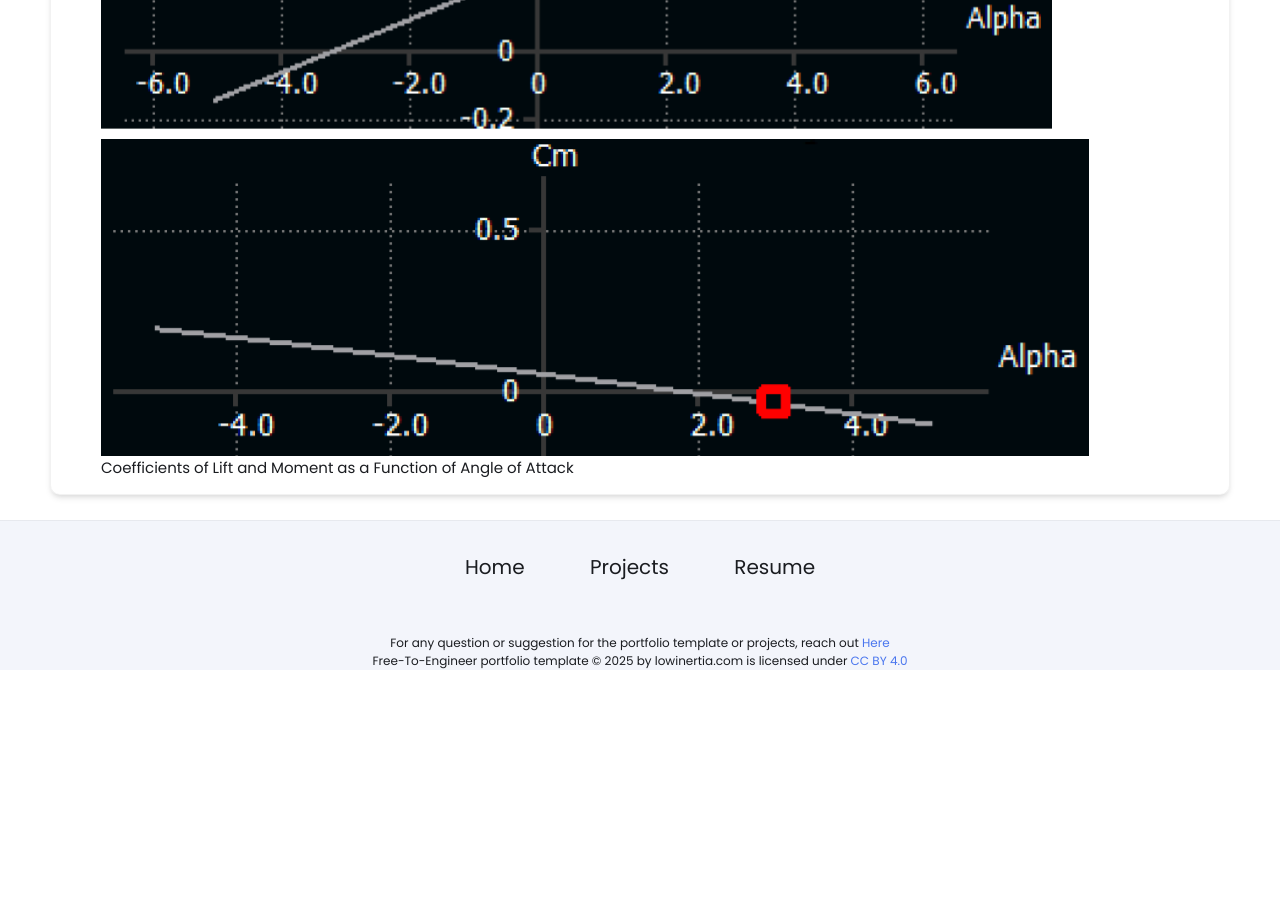
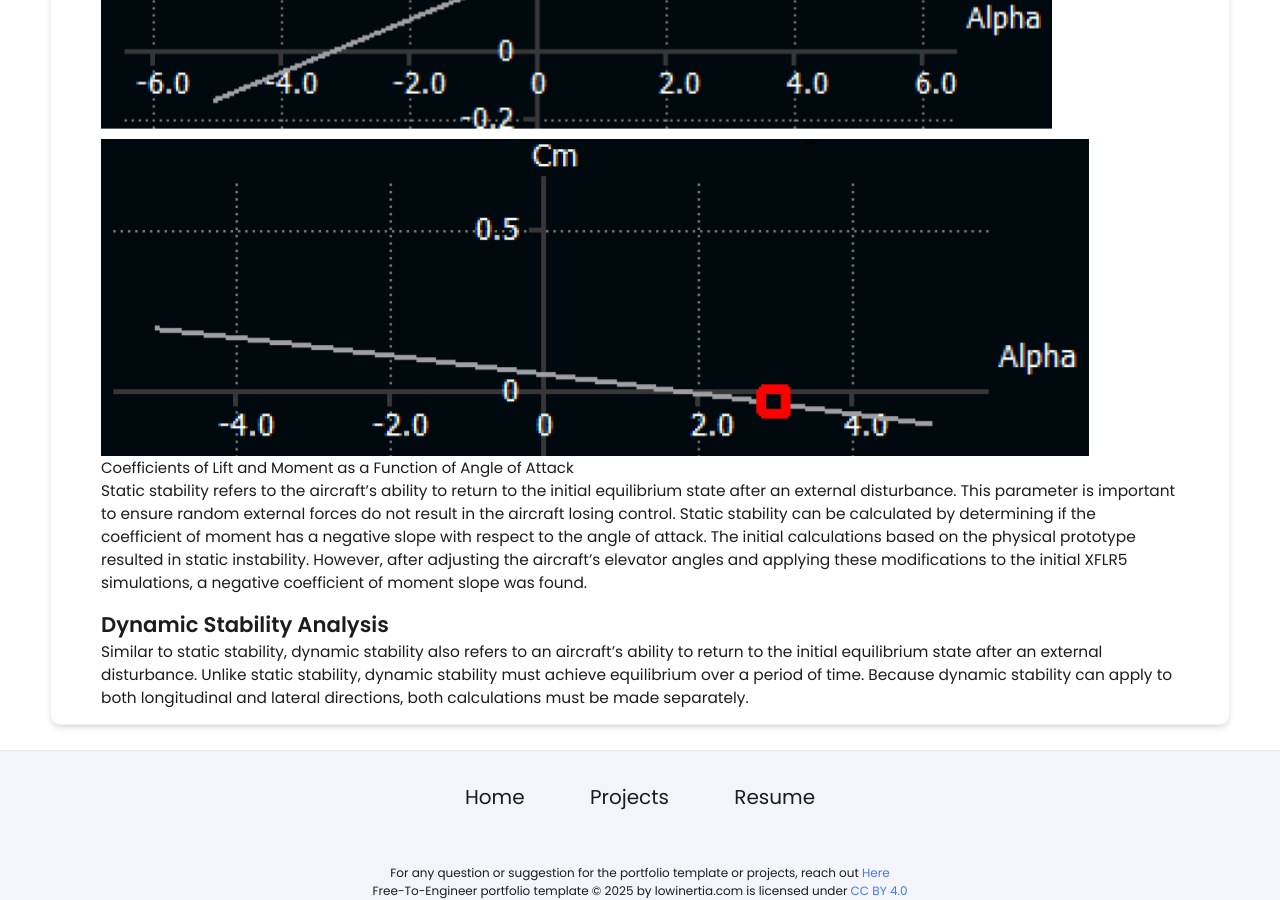
Before and after one commit to Jay-Patel-Engineer/Jay-Patel-Engineer.github.io, a Jekyll site: the page built from _projects/rcaircraft/index.md, in a window 1280 px wide and 900 px high, scrolled down 2996 px. Built offline with Jekyll 4.4.1, drawn with Linux system fonts in a browser that asks for light colours; before the commit the page ends 3666 px from its top, so only the background shows below that.

Commit message:
Update index.md

```diff
--- a/_projects/rcaircraft/index.md
+++ b/_projects/rcaircraft/index.md
@@ -27,3 +27,7 @@ The simulation results of XFLR5 can be seen below. These results will be the mai
 ## Static Stability Analysis
 {% include image-gallery.html images="xflrcoefl.png, xflrcoefm.png" height="400"%}
 <span style="font-size: 15px">Coefficients of Lift and Moment as a Function of Angle of Attack</span>
+<br>
+Static stability refers to the aircraft's ability to return to the initial equilibrium state after an external disturbance. This parameter is important to ensure random external forces do not result in the aircraft losing control. Static stability can be calculated by determining if the coefficient of moment has a negative slope with respect to the angle of attack. The initial calculations based on the physical prototype resulted in static instability. However, after adjusting the aircraft's elevator angles and applying these modifications to the initial XFLR5 simulations, a negative coefficient of moment slope was found.
+## Dynamic Stability Analysis
+Similar to static stability, dynamic stability also refers to an aircraft's ability to return to the initial equilibrium state after an external disturbance. Unlike static stability, dynamic stability must achieve equilibrium over a period of time. Because dynamic stability can apply to both longitudinal and lateral directions, both calculations must be made separately.
```
